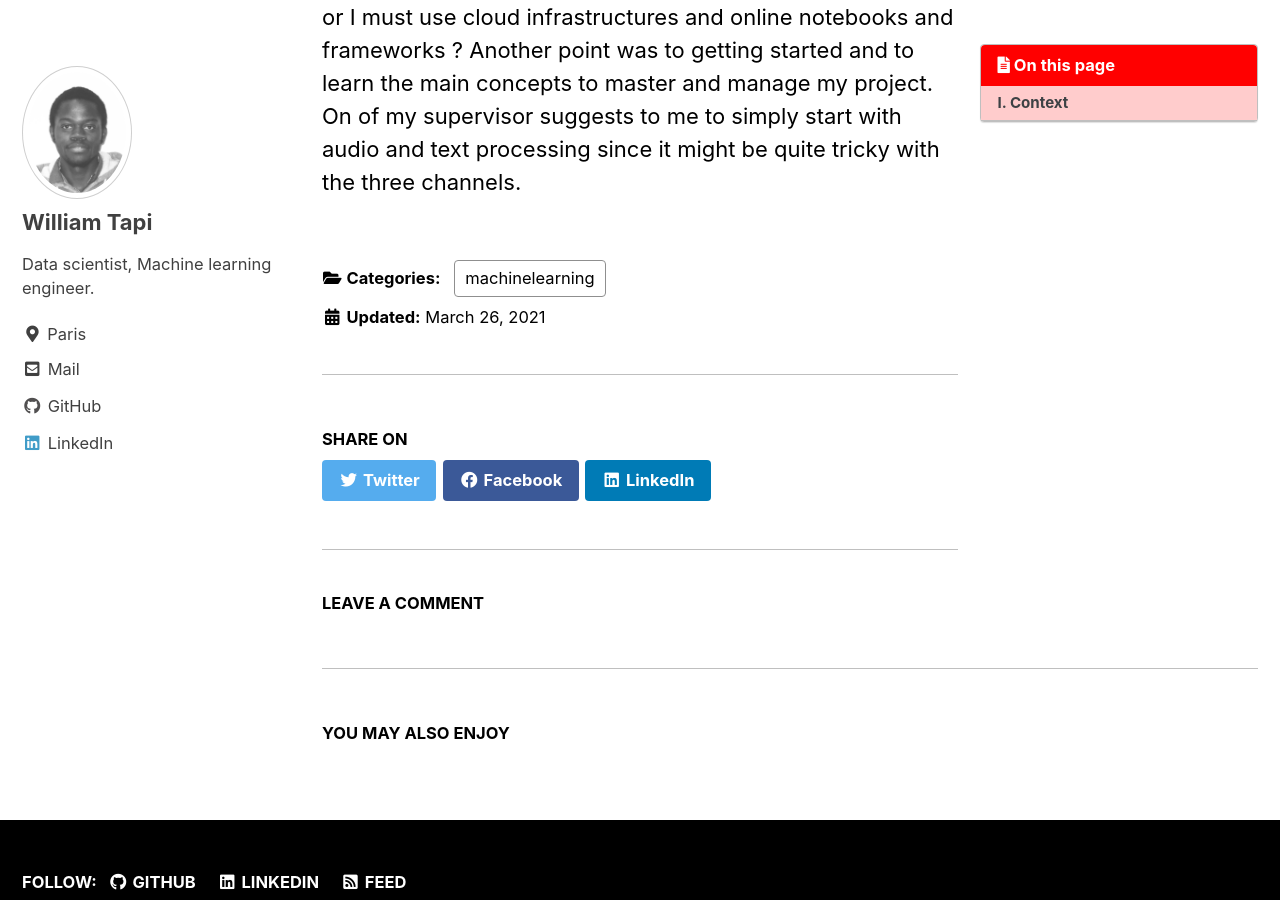
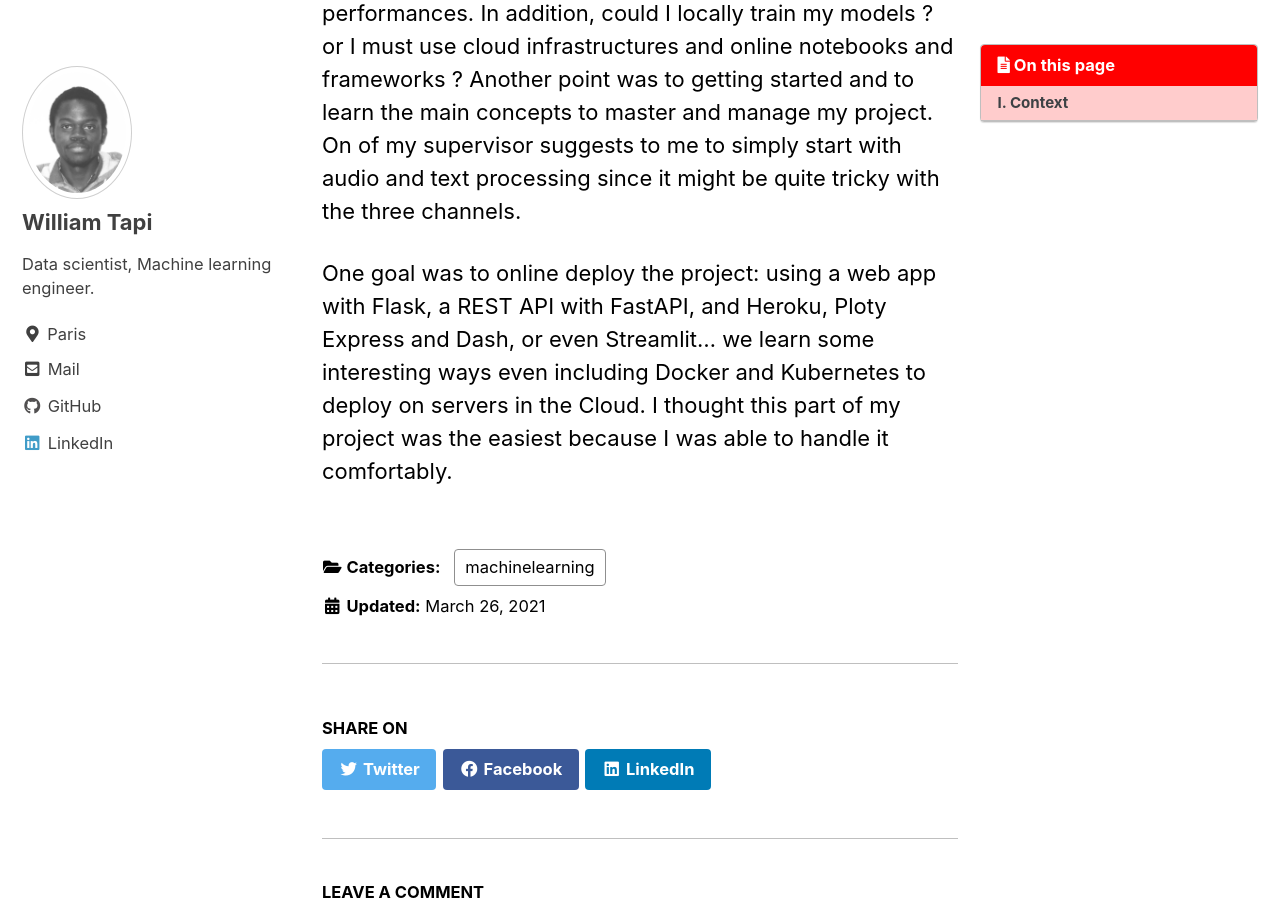
Before and after one commit to Will007-max/Will007-max.github.io, a Jekyll site: the page built from _posts/2021-03-26-first_project.md, in a window 1280 px wide and 900 px high, scrolled down 1136 px. Built offline with Jekyll 4.4.1, drawn with Linux system fonts in a browser that asks for light colours; cached includes are drawn as plain includes; comment, search, counter and statistics services are not loaded.

Commit message:
new article

```diff
--- a/_posts/2021-03-26-first_project.md
+++ b/_posts/2021-03-26-first_project.md
@@ -22,10 +22,12 @@
 
 Here are some words about how I wrote and organized my first project.
 
-# I. Context
+## I. Context
 
 Completing my data science bootcamp, I wanted to realize a great interesting project allowing me to develop new skills and deeply apply the majort part of what I learned. And, for me, what could be better than Deep Learning ? Based on my knowledge on some possible machine learning applications around us, in my project I wanted to analyze video streaming in order to detect and predict emotions. It could be interesting for many applications like security cameras, job interviews, improving the quality of customer service...
 
 Because emotions may be expressed on faces and via voice tones, a priori, this can be done by simultaneously processing video streaming, audio and (transcripted) text. I was wondering if this sort of project could be achieved in the time we had (less than a month). Basically, I have a good scientific backgroung, and I can quickly learn a lot of things. But, I didn't know if it was enough since I never managed this kind of project, in addition it was not my main scientific topic (so, many things to learn from scratch).
 
 I was even wondering where to find data to feed to my machine learning algorithms, and how to train them ? I meant what kind of models could be applied in order to have great performances. In addition, could I locally train my models ? or I must use cloud infrastructures and online notebooks and frameworks ? Another point was to getting started and to learn the main concepts to master and manage my project. On of my supervisor suggests to me to simply start with audio and text processing since it might be quite tricky with the three channels.
+
+One goal was to online deploy the project: using a web app with Flask, a REST API with FastAPI, and Heroku, Ploty Express and Dash, or even Streamlit... we learn some interesting ways even including Docker and Kubernetes to deploy on servers in the Cloud. I thought this part of my project was the easiest because I was able to handle it comfortably.
```
